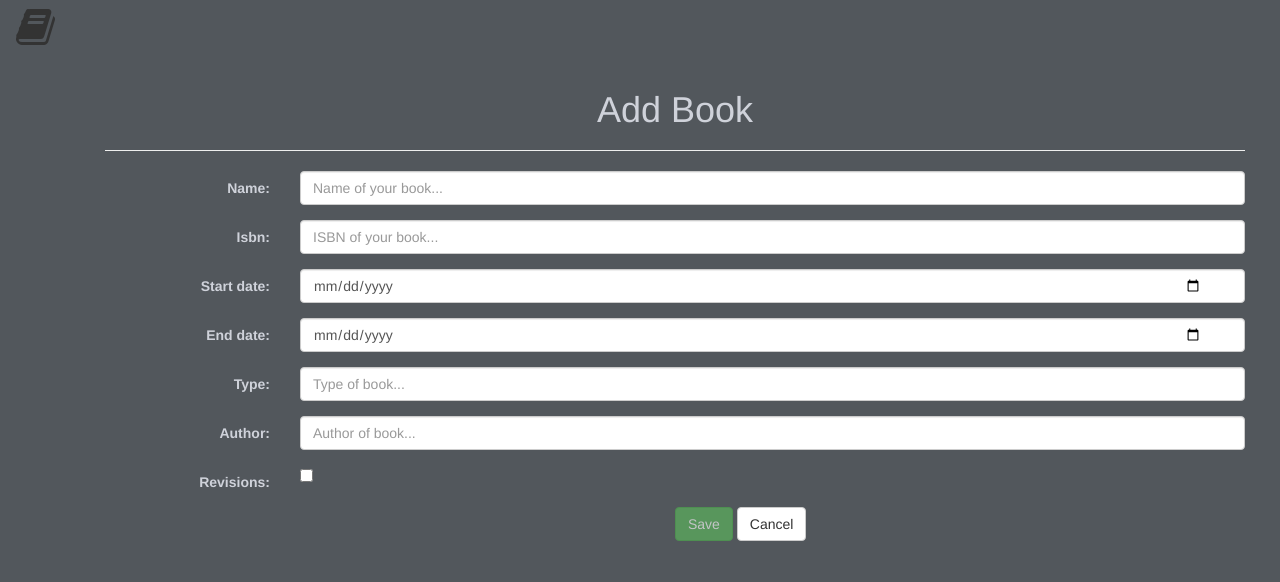
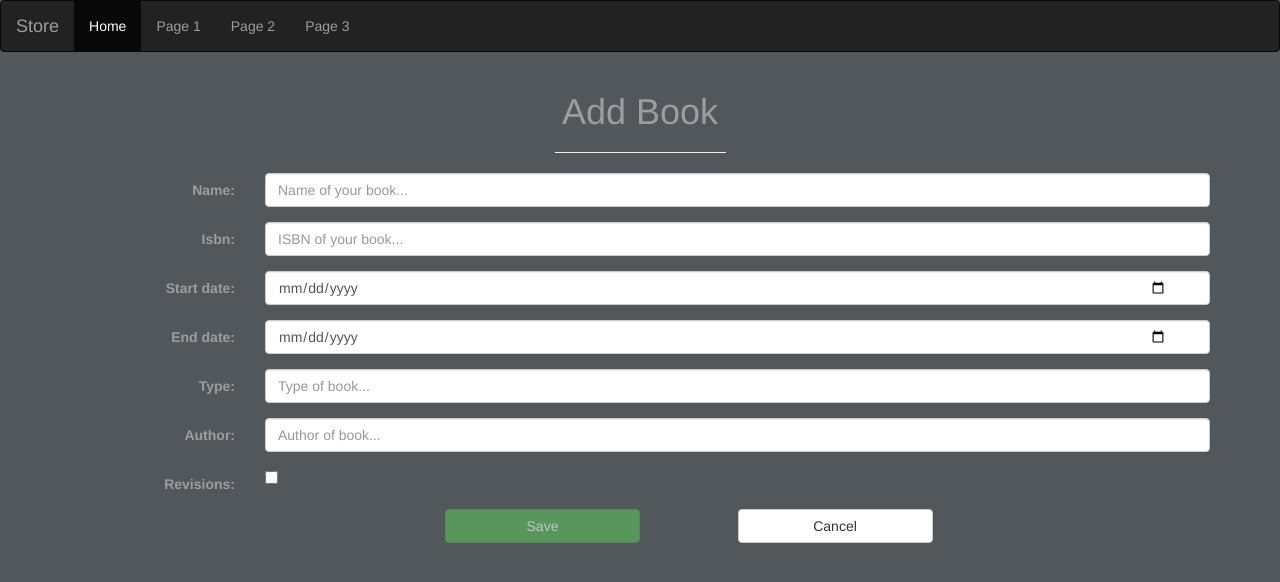
Before and after one commit to gagan0183/home-project-ui-app, a website: page app/addBook.html in a window 1280 px wide. Drawn offline with nearby package versions, Linux system fonts and the light colour scheme; files whose address does not match are found by name.

Commit message:
changes in css

```diff
--- a/app/addBook.html
+++ b/app/addBook.html
@@ -9,21 +9,25 @@
     </head>
 
     <body ng-cloak>
-        <div class="container-fluid">
-            <div class="navbar">
-                <div class="navbar-inner">
-                    <ul class="nav">
-                        <li>
-                            <i class="fa fa-book fa-3x homeicon" aria-hidden="true"></i>
-                        </li>
+       <nav class="navbar navbar-inverse">
+                <div class="container-fluid">
+                    <div class="navbar-header">
+                        <a class="navbar-brand" href="#">Store</a>
+                    </div>
+                    <ul class="nav navbar-nav">
+                        <li class="active"><a href="#">Home</a></li>
+                        <li><a href="#">Page 1</a></li>
+                        <li><a href="#">Page 2</a></li>
+                        <li><a href="#">Page 3</a></li>
                     </ul>
                 </div>
-            </div>
-            <div class="container">
+            </nav>
+
+            <div class="container-fluid">
                 <div ng-controller="BookController" style="padding-left: 20px; padding-right: 20px">
                     <div class="container">
                         <h1 class="alignCenter">Add Book</h1>
-                        <hr />
+                        <hr class="lineWidth" />
                         <form name="createBookForm" class="form-horizontal" ng-class="selectClass()">
                             <div class="form-group has-feedback">
                                 <label class="control-label col-sm-2" for="bookName">Name:</label>
@@ -76,14 +80,13 @@
                                 </div>
                             </div>
                             <div class="form-group has-feedback">
-                                <button type="submit" ng-click="savebook(book, createBookForm)" class="btn btn-primary col-sm-offset-6 btn btn-success" ng-disabled="createBookForm.$invalid">Save</button>
-                                <button type="button" ng-click="cancel()" class="btn btn-default">Cancel</button>
+                                <button type="submit" class="btn btn-success col-sm-offset-4 col-sm-2" ng-click="savebook(book, createBookForm)" class="btn btn-success" ng-disabled="createBookForm.$invalid">Save</button>
+                                <button type="button" class="btn btn-default col-sm-offset-1 col-sm-2" ng-click="cancel()" class="btn btn-default">Cancel</button>
                             </div>
                         </form>
                     </div>
                 </div>
             </div>
-        </div>
         <script src="/jquery/dist/jquery.min.js"></script>
         <script src="/underscore/underscore-min.js"></script>
         <script src="/bootstrap/dist/js/bootstrap.min.js"></script>
--- a/app/css/app.css
+++ b/app/css/app.css
@@ -1,7 +1,6 @@
 /* app css stylesheet */
 body {
   background-color: #52575c;
-  cursor: pointer;
 }
 
 .homeicon {
@@ -17,7 +16,7 @@ body {
 }
 
 label, h1 {
-    color: #cfd2da;
+    color: #9d9d9d;
 }
 
 .checkColor {
@@ -27,3 +26,7 @@ label, h1 {
 .crossColor {
     color: darkred;
 }
+
+.lineWidth {
+    width: 15%;
+}
```
Also changed, not shown: app/index.html (+1 -1 lines).
